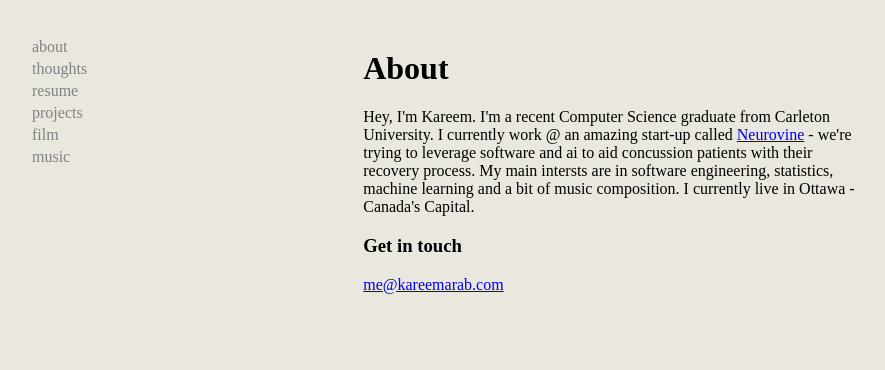
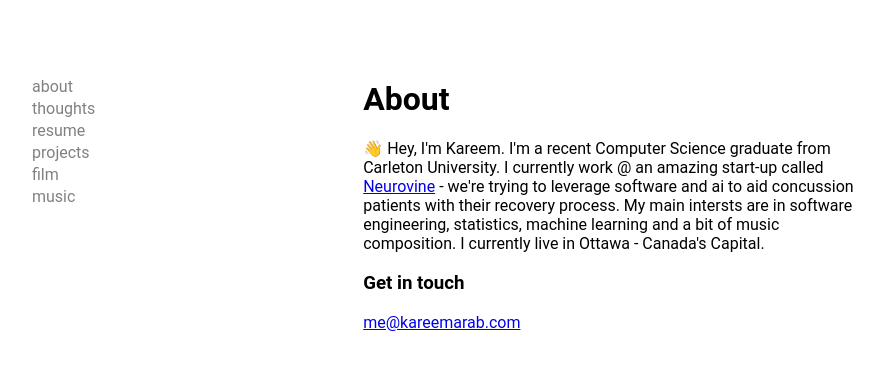
Before and after one commit to boshd/kareemarab, a Next.js app: page /about in a window 1280 px wide. Shown: the top 370 px of the page, without its empty margins (24-909 px from the left). Built offline with nearby package versions, Linux system fonts and the light colour scheme.

Commit message:
pre-lim state

```diff
--- a/assets/styles/base/base.scss
+++ b/assets/styles/base/base.scss
@@ -1,4 +1,4 @@
 body {
-    background-color: #EAE8DE;
-    font-family: $pffont;
+    background-color: #FFFFFF;
+    font-family: $font-family;
 }
--- a/assets/styles/base/variables.scss
+++ b/assets/styles/base/variables.scss
@@ -43,7 +43,7 @@ $font-variant: normal;
 $font-weight: normal;
 $font-color: #404040;
 $light-font-color: rgba(0, 0, 0, 0.6);
-$font-family: Helvetica Neue, -apple-system, BlinkMacSystemFont, 'Roboto', Helvetica, Arial,
+$font-family: Roboto, -apple-system, BlinkMacSystemFont, 'Roboto', Helvetica, Arial,
   sans-serif;
 $line-height: 1.6;
 
--- a/assets/styles/components/layout.scss
+++ b/assets/styles/components/layout.scss
@@ -2,5 +2,6 @@
     background: transparent;
     max-width: 40%;
     margin: auto;
-    margin-top: 50px;
+    margin-top: 80px;
+    margin-bottom: 100px;
 }
--- a/assets/styles/components/sidenav.scss
+++ b/assets/styles/components/sidenav.scss
@@ -7,7 +7,7 @@
   left: 0;
   background-color: transparent;
   overflow-x: hidden;
-  padding-top: 20px;
+  margin-top: 60px;
 
   a {
     padding: 6px 8px 6px 16px;
--- a/layouts/post.js
+++ b/layouts/post.js
@@ -11,11 +11,6 @@ export default function PostLayout(props) {
 			<article>
 				<h1>{props.title}</h1>
 				<div dangerouslySetInnerHTML={{ __html: props.content }} />
-				<div>
-					<Link href="/">
-						<a>Home</a>
-					</Link>
-				</div>
 			</article>
 		</Layout>
 	)
--- a/pages/about.js
+++ b/pages/about.js
@@ -7,7 +7,7 @@ export default function AboutPage() {
 			<div class="entry">
                 <h1>About</h1>
 				<p>
-                    Hey, I'm Kareem. I'm a recent Computer Science graduate
+					👋 Hey, I'm Kareem. I'm a recent Computer Science graduate
                     from Carleton University. I currently work @ an amazing start-up
                     called <a href="www.neurovine.ai">Neurovine</a> - we're trying
                     to leverage software and ai to aid concussion patients with
--- a/pages/posts/[slug].js
+++ b/pages/posts/[slug].js
@@ -1,4 +1,4 @@
-import PostLayout from '../../layouts/post'
+import PostLayout from '../../layouts/Post'
 import { getPostBySlug, getAllPosts } from '../../api/index'
 
 export default function Post(props) {
```
Also changed, not shown: _posts/first.md (added, +5 -0 lines), _posts/sherby-love.md (deleted, +0 -5 lines).
